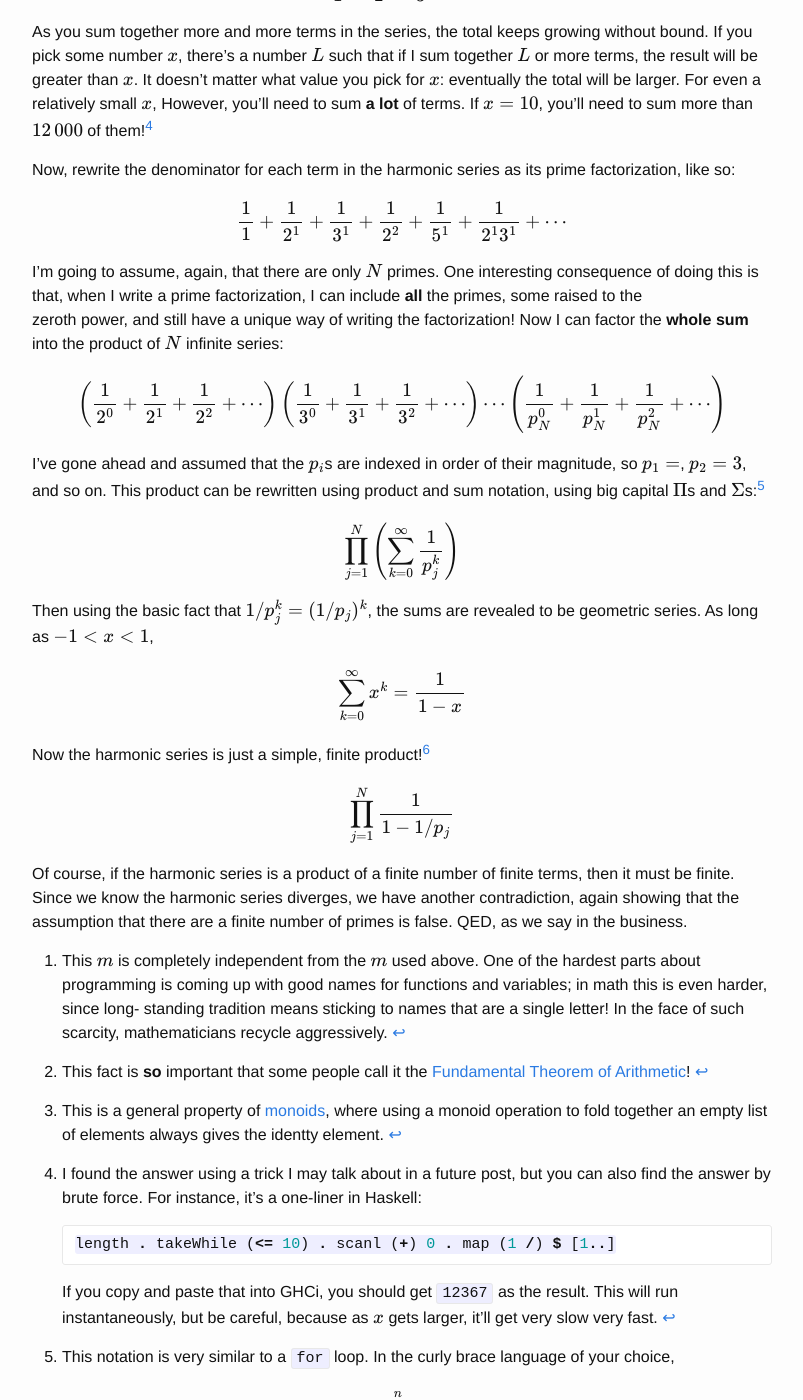
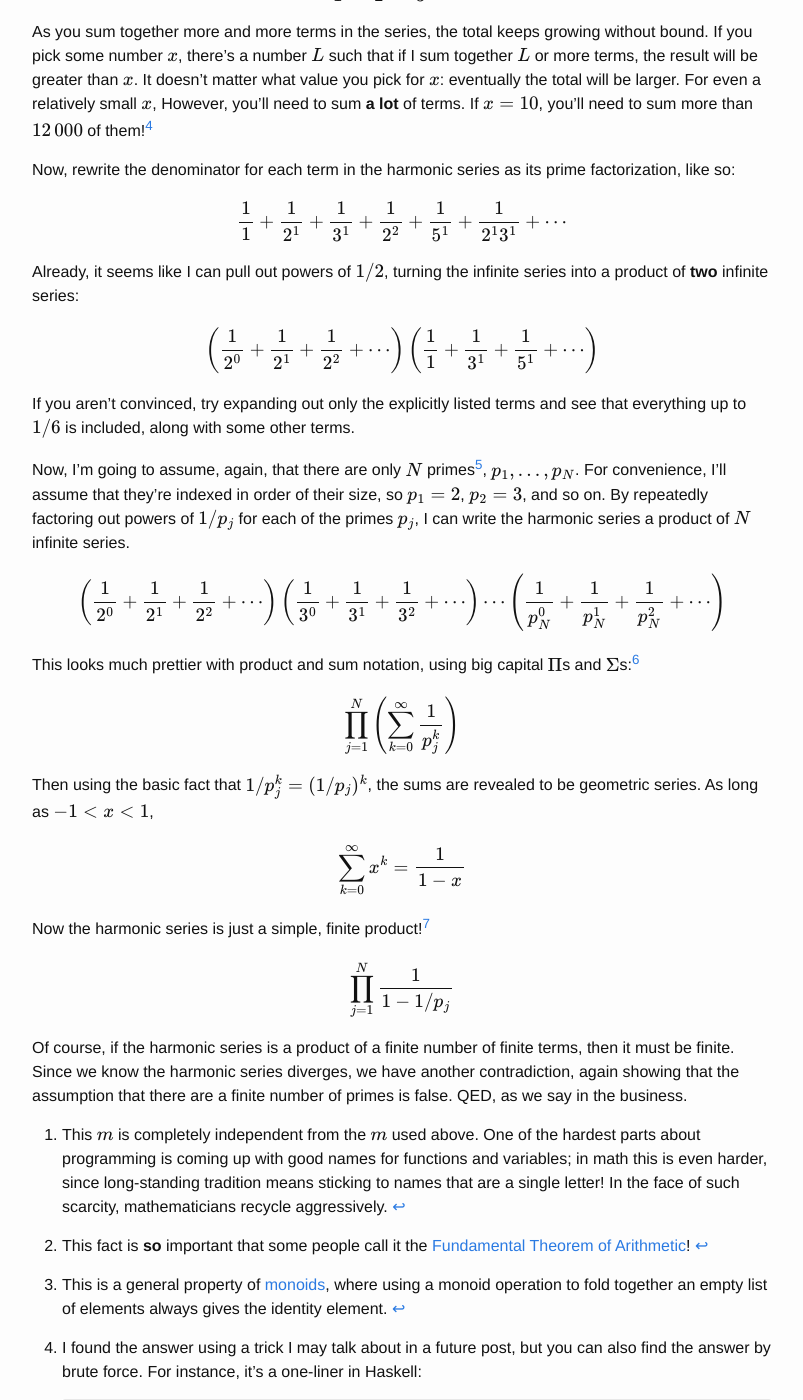
Before and after one commit to pillsy/pillsy.github.io, a Jekyll site: the page built from _posts/2012-12-29-there-are-lots-of-primes.md, in a window 1280 px wide and 1400 px high, scrolled down 828 px. Shown: the whole window, without its empty margins (238-1041 px from the left). Built offline with Jekyll 4.4.1, drawn with Linux system fonts in a browser that asks for light colours; formulas are drawn with MathJax 3; some of the changed text lies outside the part shown.

Commit message:
updated "lots of primes"

```diff
--- a/_posts/2015-12-28-there-are-lots-of-primes.markdown
+++ b/_posts/2012-12-29-there-are-lots-of-primes.md
@@ -8,12 +8,13 @@ of prime numbers. Like most interesting facts in mathematics, there are
 many ways of proving this. The most familiar, and probably oldest, appears
 in [Euclid's *Elements*][euclid].
 
-It's a very simple proof by contradiction. Start by assuming that there are only $ N $ primes, $ p_1, \ldots, p_N $.
-Then multiply them all together and add one, so
+It's a very simple proof by contradiction. Start by assuming that there are
+only $ N $ primes, $ p_1, \ldots, p_N $. If you multiply them all together
+and add one, you get
 
 $$ m = p_1 \cdots p_N + 1 $$
 
-Then none of $ p_j $s divide $ m $, so either $ m $ itself is prime or
+None of the $ p_j $s divide $ m $, so either $ m $ itself is prime or
 it has a prime factor $ q \ne p_i $ for all $ i $. Either way, there
 must be a prime that wasn't in our original set, contradicting the
 assumption that there are only a finite number of primes.
@@ -52,12 +53,22 @@ prime factorization, like so:
 $$ \frac{1}{1} + \frac{1}{2^1} + \frac{1}{3^1} + \frac{1}{2^2} +
    \frac{1}{5^1} + \frac{1}{2^1 3^1} + \cdots $$
 
-I'm going to assume, again, that there are only $ N $ primes. One
-interesting consequence of doing this is that, when I write a prime
-factorization, I can include **all** the primes, some raised to the
-zeroth power, and still have a unique way of writing the factorization!
-Now I can factor the **whole sum** into the product of $ N $ infinite
-series:
+Already, it seems like I can pull out powers of $ 1/2 $, turning the
+infinite series into a product of **two** infinite series:
+
+$$ \left(\frac{1}{2^0} + \frac{1}{2^1} + \frac{1}{2^2} + \cdots \right)
+     \left(\frac{1}{1} + \frac{1}{3^1} + \frac {1}{5^1} + \cdots\right) $$
+
+If you aren't convinced, try expanding out only the explicitly listed terms
+and see that everything up to $ 1/6 $ is included, along with some
+other terms.
+
+Now, I'm going to assume, again, that there are only $ N $ primes[^cons],
+$ p_1, \ldots, p_N $. For convenience, I'll assume that they're indexed
+in order of their size, so $ p_1 = 2 $, $ p_2 = 3 $, and so on. By
+repeatedly factoring out powers of $ 1/p_j $ for each of the primes
+$ p_j $, I can write the harmonic series a product of $ N $ infinite
+series.
 
 $$ \left( \frac{1}{2^0} + \frac{1}{2^1} + \frac{1}{2^2} + \cdots \right)
    \left( \frac{1}{3^0} + \frac{1}{3^1} + \frac{1}{3^2} + \cdots \right)
@@ -65,10 +76,8 @@ $$ \left( \frac{1}{2^0} + \frac{1}{2^1} + \frac{1}{2^2} + \cdots \right)
    \left( \frac{1}{p_N^0} + \frac{1}{p_N^1} + \frac{1}{p_N^2} + \cdots \right)
 $$
 
-I've gone ahead and assumed that the $ p_i $s are indexed in order of
-their magnitude, so $ p_1 = $, $ p_2 = 3 $, and so on. This product
-can be rewritten using product and sum notation, using big capital $\Pi$s
-and $\Sigma$s:[^notation]
+This looks much prettier with product and sum notation, using big
+capital $\Pi$s and $\Sigma$s:[^notation]
 
 $$ \prod_{j = 1}^N \left(\sum_{k = 0}^\infty \frac{1}{p_j^k}\right) $$
 
@@ -89,16 +98,17 @@ business.
 
 [^names]: This $ m $ is completely independent from the $ m $ used above.
     One of the hardest parts about programming is coming up with good names
-    for functions and variables; in math this is even harder, since long-
-    standing tradition means sticking to names that are a single letter! In
-    the face of such scarcity, mathematicians recycle aggressively.
+    for functions and variables; in math this is even harder, since
+    long-standing tradition means sticking to names that are a single
+    letter! In the face of such scarcity, mathematicians recycle
+    aggressively.
 
 [^fta]: This fact is **so** important that some people call it the
     [Fundamental Theorem of Arithmetic][fta]!
 
 [^monoid]: This is a general property of [monoids][monoid], where using a
     monoid operation to fold together an empty list of elements always gives
-    the identty element.
+    the identity element.
 
 [^terms]: I found the answer using a trick I may talk about in a future
     post, but you can also find the answer by brute force. For instance,
@@ -111,6 +121,11 @@ business.
     If you copy and paste that into GHCi, you should get `12367` as the
     result. This will run instantaneously, but be careful, because as
     $ x $ gets larger, it'll get very slow very fast.
+
+[^cons]: One interesting consequence of having a finite number of primes
+    is that when you factor a number into primes, you can include **all**
+    the primes, some raised to the zeroth power, and still have a unique
+    way of writing the factorization!
 
 [^notation]: This notation is very similar to a `for` loop. In the curly
     brace language of your choice,
```
